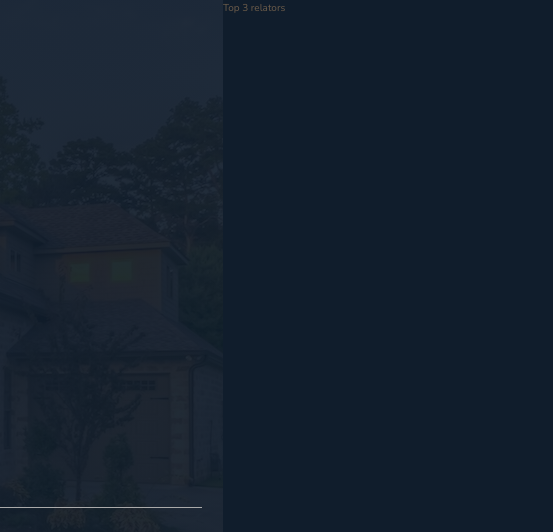
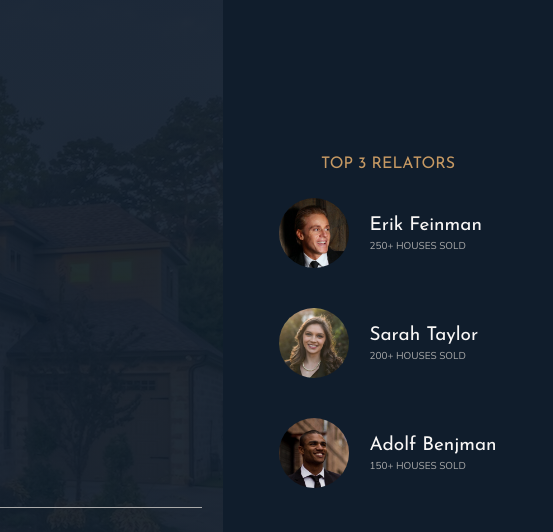
Before and after one commit to chshahid119/houses-app, a website: page index.html in a window 1280 px wide. Shown: the top 532 px of the page, 727-1280 px from the left. Drawn offline with nearby package versions, Linux system fonts and the light colour scheme.

Commit message:
realtors section added

```diff
--- a/index.html
+++ b/index.html
@@ -34,7 +34,28 @@
       </div>
     </header>
 
-    <div class="realtors">Top 3 relators</div>
+    <div class="realtors">
+      <h3 class="heading-3">Top 3 relators</h3>
+      <div class="realtors__list">
+        <img src="img/realtor-1.jpeg" alt="realtor image 1" class="realtors__img">
+        <div class="realtors__details">
+          <h4 class="heading-4 heading-4--light">Erik Feinman</h4>
+          <p class="realtors__sold">250+ houses sold</p>
+        </div>
+        <img src="img/realtor-2.jpeg" alt="realtor image 2" class="realtors__img">
+        <div class="realtors__details">
+          <h4 class="heading-4 heading-4--light">Sarah Taylor</h4>
+          <p class="realtors__sold">200+ houses sold</p>
+        </div>
+        <img src="img/realtor-3.jpeg" alt="realtor image 3" class="realtors__img">
+        <div class="realtors__details">
+          <h4 class="heading-4 heading-4--light">Adolf Benjman</h4>
+          <p class="realtors__sold">150+ houses sold</p>
+        </div>
+
+
+      </div>
+    </div>
 
     <section class="features">
       <div class="feature">
--- a/sass/_realtors.scss
+++ b/sass/_realtors.scss
@@ -1,4 +1,29 @@
 .realtors {
   background-color: $color-secondary;
   grid-column: col-start 7 / full-end;
+  padding: 3rem;
+  display: grid;
+  align-content: center;
+  justify-content: center;
+  justify-items: center;
+  grid-row-gap: 2rem;
+
+  &__list {
+    display: grid;
+    grid-template-columns: min-content max-content;
+    grid-column-gap: 2rem;
+    grid-row-gap: 5vh;
+    align-items: center;
+  }
+
+  &__img {
+    width: 7rem;
+    border-radius: 50%;
+    display: block;
+  }
+  &__sold {
+    text-transform: uppercase;
+    color: $color-grey-light-2;
+    margin-top: -0.3rem;
+  }
 }
```
Also changed, not shown: css/style.css.
